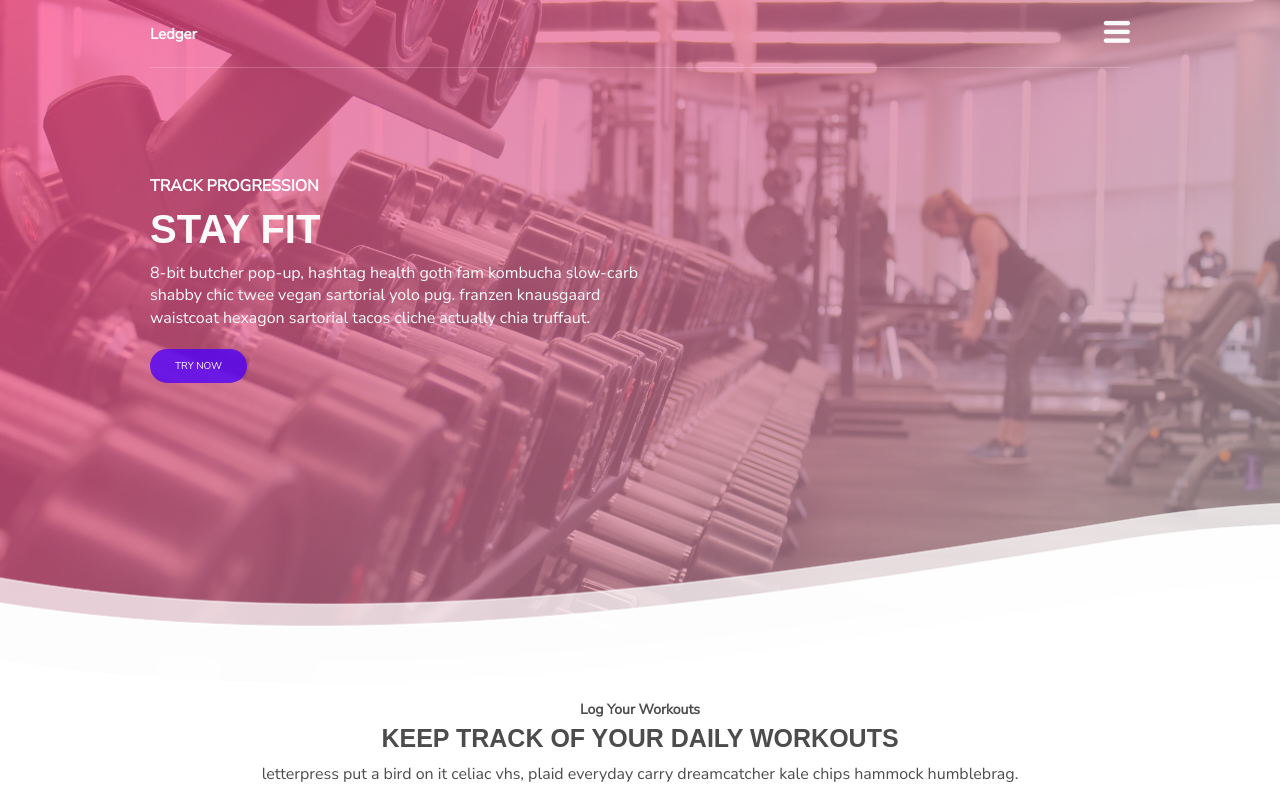
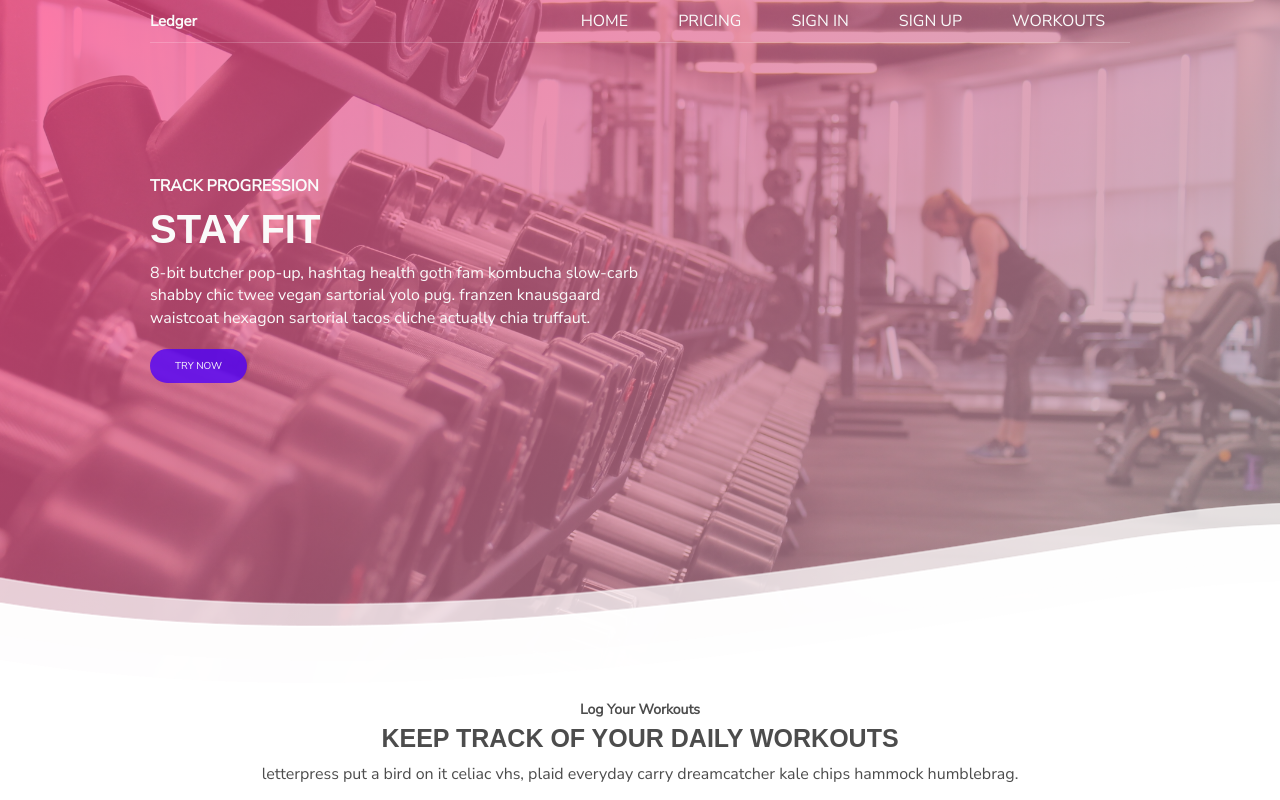
Before and after one commit to alanblee/workout-logger, a React (Create React App) app in the folder client/: page / in a window 1280 px wide. Shown: the top 800 px of the page. Built offline with nearby package versions, Linux system fonts and the light colour scheme; a web font is replaced by a local one.

Commit message:
fixed horizontal scroll in small widths

```diff
--- a/client/src/App.scss
+++ b/client/src/App.scss
@@ -1,9 +1,6 @@
 .main-container {
-  margin: 0 auto;
-
 
   .container {
-    width: 100%;
     max-width: 98rem;
     margin: 0 auto;
     padding: 0 1.5rem;
@@ -57,6 +54,53 @@
   }
 
   @media screen and (min-width: 700px) {
+    header {
+      height: 8rem;
+
+      .nav {
+        .nav-brand {
+          width: 3.5rem;
+        }
+        .nav-list {
+          width: initial;
+          height: initial;
+          background-color: transparent;
+          position: initial;
+          top: initial;
+          right: initial;
+          display: flex;
+          flex-direction: row;
+          transition: initial;
+        }
+        .menu-icons {
+          display: none;
+        }
+        .nav-item {
+          margin: 0 2.5rem;
+        }
+        .nav-link {
+          color: #fafafa;
+          position: relative;
+          font-size: 1.3rem;
+        }
+
+        .nav-link::before {
+          content: "";
+          position: absolute;
+          left: 0;
+          bottom: -0.5rem;
+          background-color: #3700ad;
+          height: 2px;
+          width: 100%;
+          transform: scaleX(0);
+          transform-origin: left;
+          transition: transform 650ms;
+        }
+        .nav-link:hover::before {
+          transform: scaleX(1);
+        }
+      }
+    }
     .cta {
       height: 60vh;
     }
```
